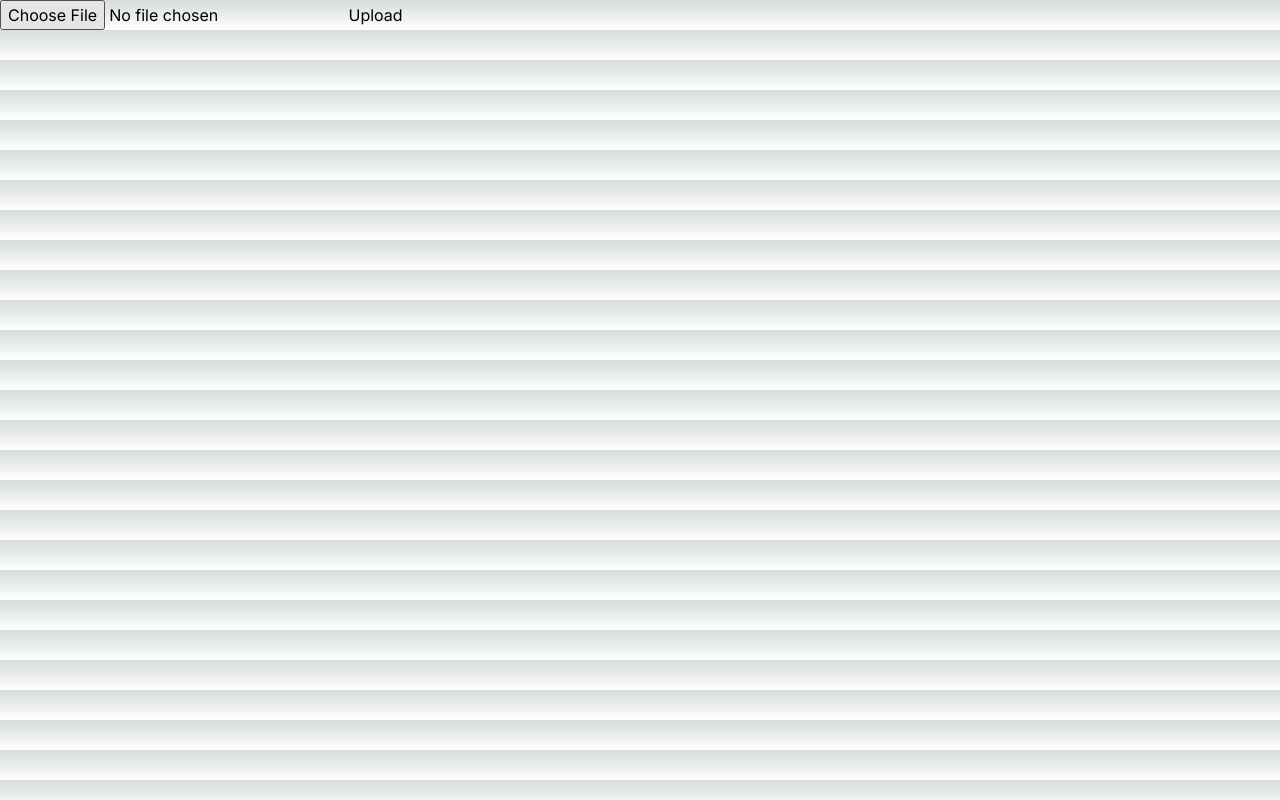
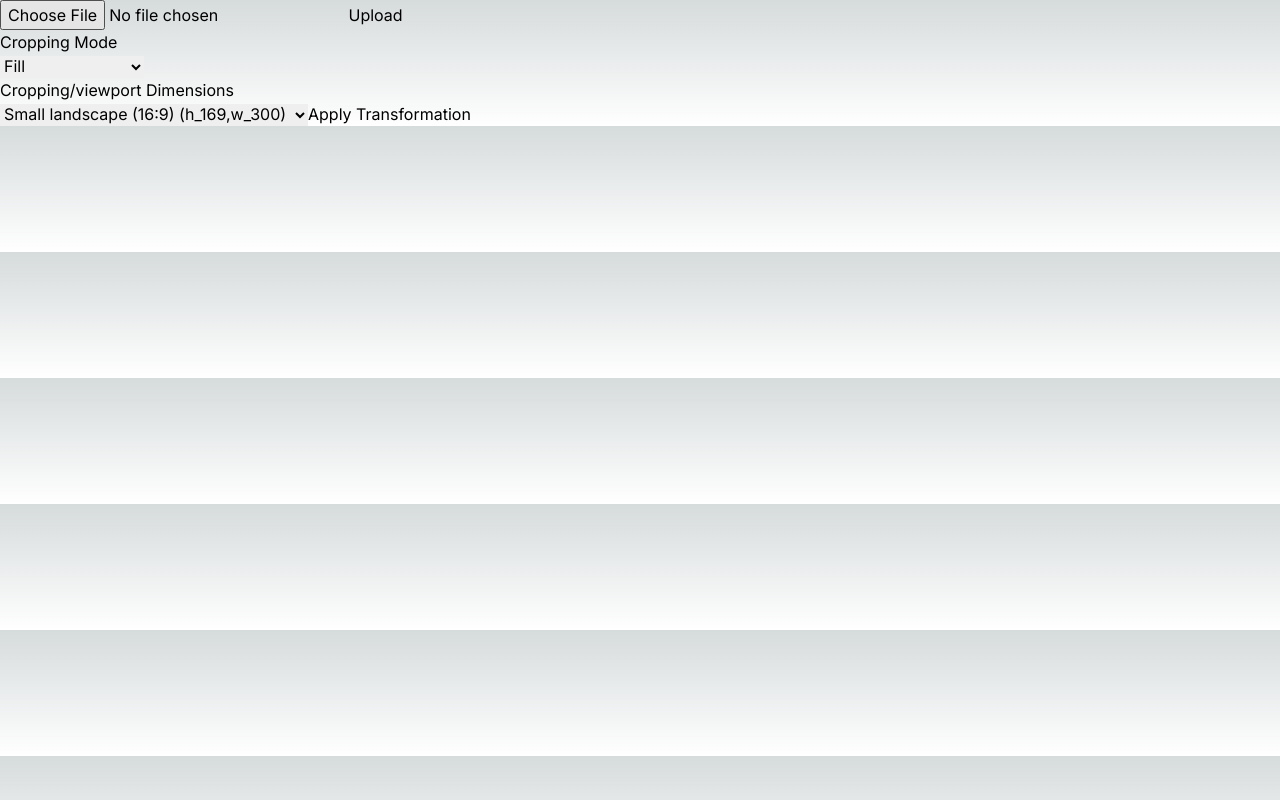
Before and after one commit to AJStolp/pixel-this, a Next.js app: page / in a window 1280 px wide. Built offline with nearby package versions, Linux system fonts and the light colour scheme.

Commit message:
started adding cropping features

```diff
--- a/src/app/page.tsx
+++ b/src/app/page.tsx
@@ -1,9 +1,14 @@
 "use client";
 
 import { FormEvent, useState } from "react";
+import { fill } from "@cloudinary/url-gen/actions/resize";
 
 export default function Page() {
   const [error, setError] = useState<string | null>(null);
+  const [uploadedImageId, setUploadedImageId] = useState<string | null>(null);
+  const [transformedImageUrl, setTransformedImageUrl] = useState<string | null>(
+    null
+  );
 
   const CLOUD_NAME = process.env.NEXT_PUBLIC_CLOUDINARY_CLOUD_NAME;
   const UPLOAD_PRESET = "ml_default";
@@ -19,7 +24,7 @@ export default function Page() {
     return data;
   }
 
-  async function onSubmit(event: FormEvent<HTMLFormElement>) {
+  async function onUpload(event: FormEvent<HTMLFormElement>) {
     event.preventDefault();
 
     const formData = new FormData(event.currentTarget);
@@ -45,19 +50,77 @@ export default function Page() {
 
       const data = await response.json();
       console.log(data, "returned");
+      setUploadedImageId(data.public_id);
+      console.log(data.public_id, "public id");
     } catch (error) {
       setError("Upload failed");
       console.error("Error uploading to Cloudinary:", error);
     }
   }
 
+  async function onCrop(event: FormEvent<HTMLFormElement>) {
+    event.preventDefault();
+
+    if (!uploadedImageId) {
+      setError("No imaged uploaded to transform");
+      return;
+    }
+
+    const formData = new FormData(event.currentTarget);
+    const croppingMode = formData.get("cropping") as string;
+    const dimensions = formData.get("dimensions") as string;
+
+    const transformationUrl = `https://res.cloudinary.com/${CLOUD_NAME}/image/upload/c_${croppingMode}${dimensions}/${uploadedImageId}`;
+
+    setTransformedImageUrl(transformationUrl);
+  }
+
   return (
     <section>
       {error && <div style={{ color: "red" }}>{error}</div>}
-      <form onSubmit={onSubmit}>
+      <form onSubmit={onUpload}>
         <input type="file" name="file" required />{" "}
         <button type="submit">Upload</button>
       </form>
+      <form onSubmit={onCrop}>
+        <h2>Cropping Mode</h2>
+        <select name="cropping" id="cropping" className="text-black">
+          <option value="fill">Fill</option>
+          <option value="limitFill">Limit Fill</option>
+          <option value="fillPad">Fill with Padding</option>
+          <option value="crop">Crop</option>
+        </select>
+        <h2>Cropping/viewport Dimensions</h2>
+        <select
+          className="text-black"
+          id="dimensions"
+          name="dimensions"
+          data-jcf='{"maxVisibleItems": 12}'
+        >
+          <option value=",h_169,w_300">
+            Small landscape (16:9) (h_169,w_300)
+          </option>
+          <option value=",h_366,w_650">
+            Large landscape (16:9) (h_366,w_650)
+          </option>
+          <option value=",h_300,w_225">
+            Small portrait (3:4) (h_300,w_225)
+          </option>
+          <option value=",h_650,w_488">
+            Large portrait (3:4) (h_650,w_488)
+          </option>
+          <option value=",h_300,w_300">Small square (h_300,w_300)</option>
+          <option value=",h_650,w_650">Large square (h_650,w_650)</option>
+          <option value="">Specify no dimensions</option>
+        </select>
+        <button type="submit">Apply Transformation</button>
+      </form>
+      {transformedImageUrl && (
+        <div>
+          <h2>Transformed Image:</h2>
+          <img src={transformedImageUrl} alt="" />
+        </div>
+      )}
     </section>
   );
 }
```
